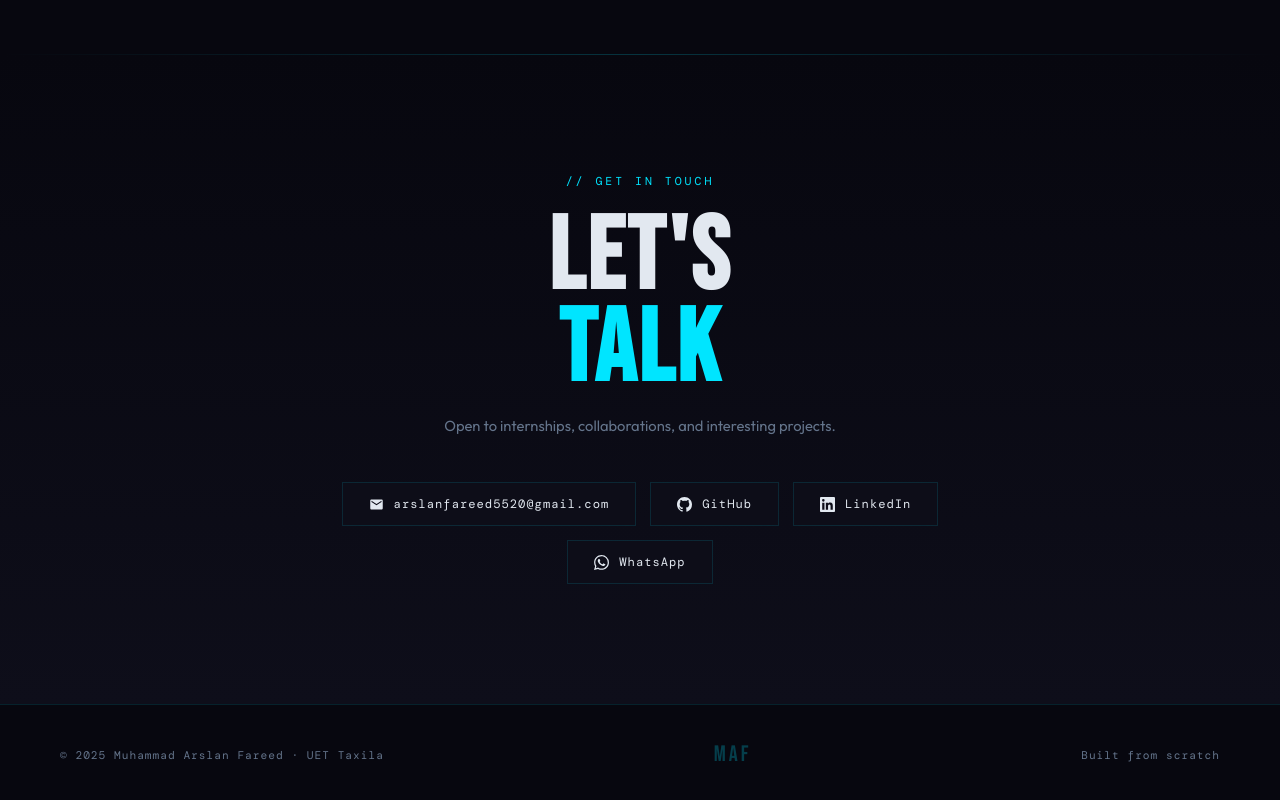
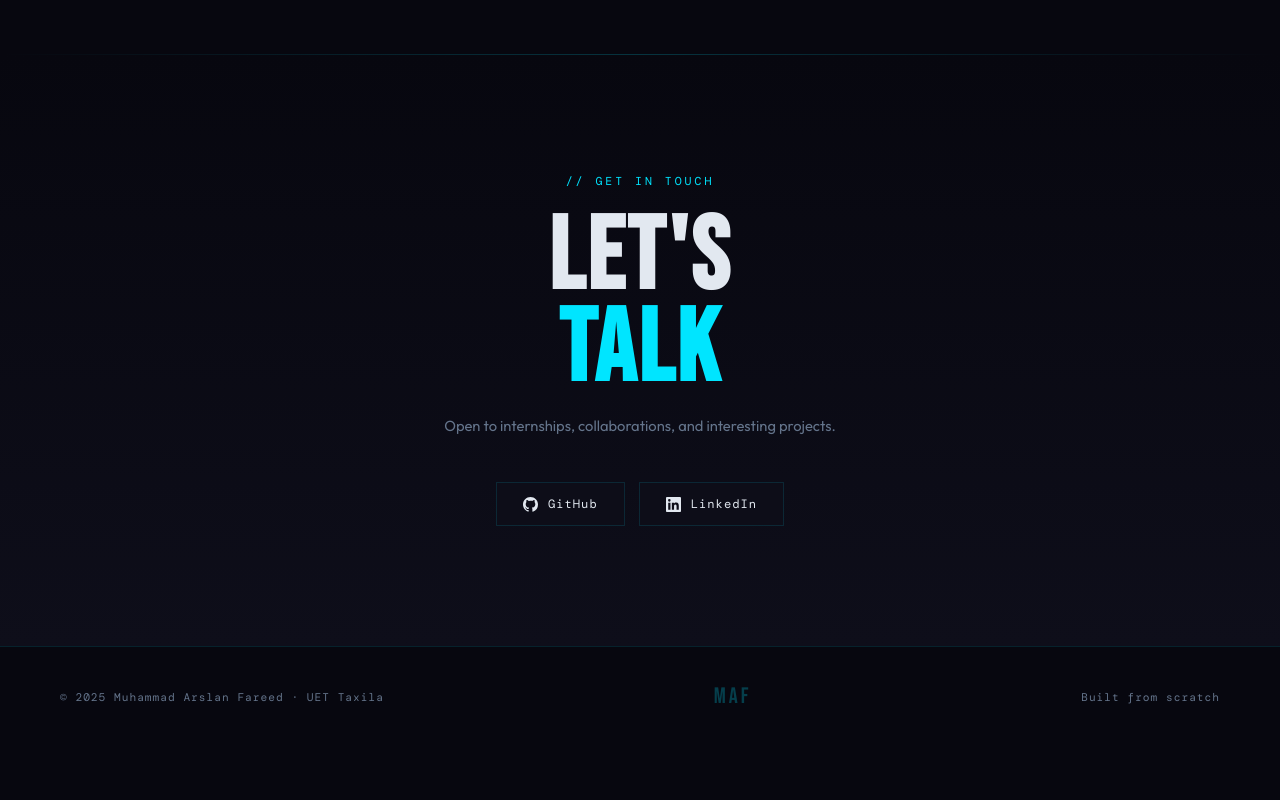
Before and after one commit to rslaanfareed/rslaanfareed.github.io, a plain HTML site: page index.html in a window 1280 px wide. Shown: the part 3454-4254 px from the top of the page. After the commit the page ends 4200 px from the top, so only its background shows below. Drawn offline with nearby package versions, Linux system fonts and the light colour scheme.

Commit message:
Remove email and WhatsApp contact links

```diff
--- a/index.html
+++ b/index.html
@@ -297,10 +297,7 @@
     <h2 class="contact-big">LET'S<br><span>TALK</span></h2>
     <p class="contact-sub">Open to internships, collaborations, and interesting projects.</p>
     <div class="contact-links">
-      <a href="mailto:arslanfareed5520@gmail.com" class="contact-link">
-        <svg viewBox="0 0 24 24"><path d="M20 4H4c-1.1 0-2 .9-2 2v12c0 1.1.9 2 2 2h16c1.1 0 2-.9 2-2V6c0-1.1-.9-2-2-2zm0 4l-8 5-8-5V6l8 5 8-5v2z"/></svg>
-        arslanfareed5520@gmail.com
-      </a>
+
       <a href="https://github.com/rslaanfareed" target="_blank" class="contact-link">
         <svg viewBox="0 0 24 24"><path d="M12 0C5.37 0 0 5.37 0 12c0 5.3 3.44 9.8 8.21 11.39.6.11.82-.26.82-.58v-2.03c-3.34.73-4.04-1.61-4.04-1.61-.55-1.38-1.34-1.75-1.34-1.75-1.09-.74.08-.73.08-.73 1.2.08 1.84 1.24 1.84 1.24 1.07 1.83 2.8 1.3 3.49 1 .11-.78.42-1.3.76-1.6-2.67-.3-5.47-1.33-5.47-5.93 0-1.31.47-2.38 1.24-3.22-.13-.3-.54-1.52.12-3.18 0 0 1.01-.32 3.3 1.23a11.5 11.5 0 0 1 3-.4c1.02 0 2.04.14 3 .4 2.28-1.55 3.29-1.23 3.29-1.23.66 1.66.25 2.88.12 3.18.77.84 1.24 1.91 1.24 3.22 0 4.61-2.81 5.63-5.48 5.92.43.37.81 1.1.81 2.22v3.29c0 .32.22.7.83.58A12.004 12.004 0 0 0 24 12C24 5.37 18.63 0 12 0z"/></svg>
         GitHub
@@ -309,10 +306,7 @@
         <svg viewBox="0 0 24 24"><path d="M20.447 20.452h-3.554v-5.569c0-1.328-.027-3.037-1.852-3.037-1.853 0-2.136 1.445-2.136 2.939v5.667H9.351V9h3.414v1.561h.046c.477-.9 1.637-1.85 3.37-1.85 3.601 0 4.267 2.37 4.267 5.455v6.286zM5.337 7.433a2.062 2.062 0 0 1-2.063-2.065 2.064 2.064 0 1 1 2.063 2.065zm1.782 13.019H3.555V9h3.564v11.452zM22.225 0H1.771C.792 0 0 .774 0 1.729v20.542C0 23.227.792 24 1.771 24h20.451C23.2 24 24 23.227 24 22.271V1.729C24 .774 23.2 0 22.222 0h.003z"/></svg>
         LinkedIn
       </a>
-      <a href="https://wa.me/923115273393" target="_blank" class="contact-link">
-        <svg viewBox="0 0 24 24"><path d="M17.472 14.382c-.297-.149-1.758-.867-2.03-.967-.273-.099-.471-.148-.67.15-.197.297-.767.966-.94 1.164-.173.199-.347.223-.644.075-.297-.15-1.255-.463-2.39-1.475-.883-.788-1.48-1.761-1.653-2.059-.173-.297-.018-.458.13-.606.134-.133.298-.347.446-.52.149-.174.198-.298.298-.497.099-.198.05-.371-.025-.52-.075-.149-.669-1.612-.916-2.207-.242-.579-.487-.5-.669-.51-.173-.008-.371-.01-.57-.01-.198 0-.52.074-.792.372-.272.297-1.04 1.016-1.04 2.479 0 1.462 1.065 2.875 1.213 3.074.149.198 2.096 3.2 5.077 4.487.709.306 1.262.489 1.694.625.712.227 1.36.195 1.871.118.571-.085 1.758-.719 2.006-1.413.248-.694.248-1.289.173-1.413-.074-.124-.272-.198-.57-.347m-5.421 7.403h-.004a9.87 9.87 0 0 1-5.031-1.378l-.361-.214-3.741.982.998-3.648-.235-.374a9.86 9.86 0 0 1-1.51-5.26c.001-5.45 4.436-9.884 9.888-9.884 2.64 0 5.122 1.03 6.988 2.898a9.825 9.825 0 0 1 2.893 6.994c-.003 5.45-4.437 9.884-9.885 9.884m8.413-18.297A11.815 11.815 0 0 0 12.05 0C5.495 0 .16 5.335.157 11.892c0 2.096.547 4.142 1.588 5.945L.057 24l6.305-1.654a11.882 11.882 0 0 0 5.683 1.448h.005c6.554 0 11.89-5.335 11.893-11.893a11.821 11.821 0 0 0-3.48-8.413z"/></svg>
-        WhatsApp
-      </a>
+
     </div>
   </div>
 </section>
```
